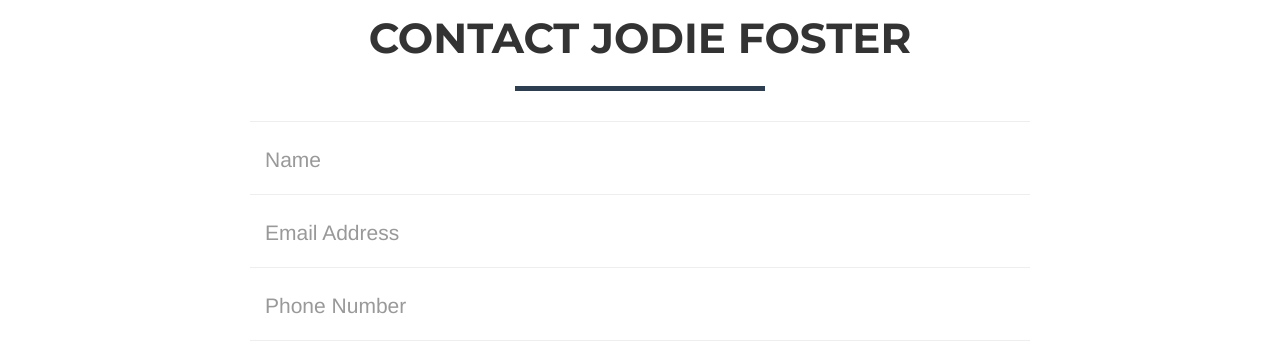
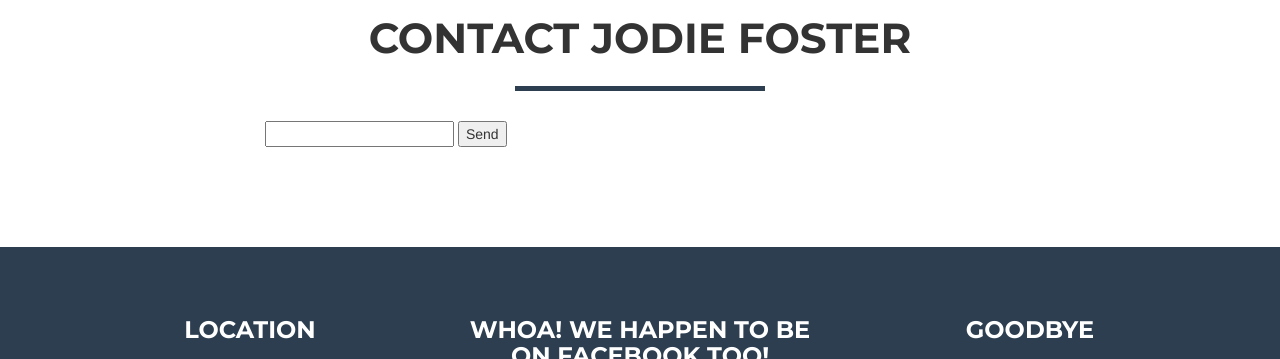
Before and after one commit to candytravis/flask, a website: page templates/index.html in a window 1280 px wide. Shown: the part 3200-3559 px from the top of the page. Drawn offline with nearby package versions, Linux system fonts and the light colour scheme; files whose address does not match are found by name.

Commit message:
activates contact form with form spree

```diff
--- a/templates/index.html
+++ b/templates/index.html
@@ -191,8 +191,14 @@
             <div class="row">
                 <div class="col-lg-8 col-lg-offset-2">
 
-                    <form name="sentMessage" id="contactForm" novalidate>
-                        <div class="row control-group">
+                    <form  action="https://formspree.io/rosenbergtravis@yahoo.com"
+                           <input type="text" name="name">
+                           <input type="email" name="_replyto">
+                           <input type="submit" value="Send">
+                           </form>
+
+
+                        <!--<div class="row control-group">
                             <div class="form-group col-xs-12 floating-label-form-group controls">
                                 <label for="name">Name</label>
                                 <input type="text" class="form-control" placeholder="Name" id="name" required data-validation-required-message="Please enter your name.">
@@ -227,7 +233,7 @@
                                 <button type="submit" class="btn btn-success btn-lg">Send</button>
                             </div>
                         </div>
-                    </form>
+                    </form> -->
                 </div>
             </div>
         </div>
```
